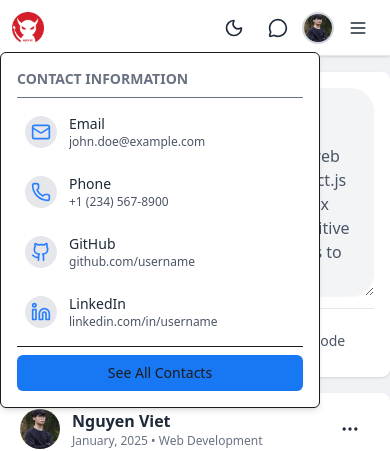
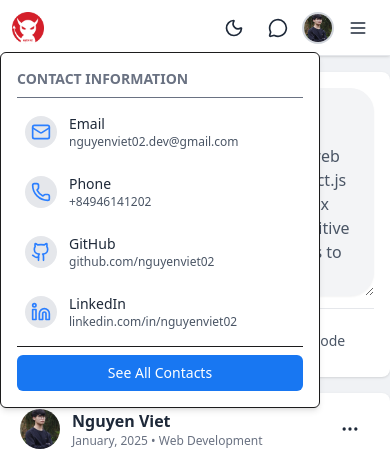
Before and after one commit to nguyenviet02/my-portfolio, a React (Vite) app: page / in a window 390 px wide. Both pictures are taken after a click on the button 278 px from the left and 27 px from the top of the page. Shown: the top 451 px of the page. Built offline with nearby package versions, Linux system fonts and the light colour scheme.

Commit message:
fix: mobile UI

```diff
--- a/src/components/layout/Header.jsx
+++ b/src/components/layout/Header.jsx
@@ -11,24 +11,28 @@ const Header = () => {
 
   const contactInfo = [
     {
-      icon: <Mail className="w-5 h-5 text-blue-500" />,
+      icon: <Mail className="w-5 h-5 text-blue-500 dark:text-white" />,
       title: 'Email',
-      value: 'john.doe@example.com',
+      value: 'nguyenviet02.dev@gmail.com',
+      link: 'mailto:nguyenviet02.dev@gmail.com',
     },
     {
-      icon: <Phone className="w-5 h-5 text-blue-500" />,
+      icon: <Phone className="w-5 h-5 text-blue-500 dark:text-white" />,
       title: 'Phone',
-      value: '+1 (234) 567-8900',
+      value: '+84946141202',
+      link: 'tel:+84946141202',
     },
     {
-      icon: <Github className="w-5 h-5 text-blue-500" />,
+      icon: <Github className="w-5 h-5 text-blue-500 dark:text-white" />,
       title: 'GitHub',
-      value: 'github.com/username',
+      value: 'github.com/nguyenviet02',
+      link: 'https://github.com/nguyenviet02',
     },
     {
-      icon: <Linkedin className="w-5 h-5 text-blue-500" />,
+      icon: <Linkedin className="w-5 h-5 text-blue-500 dark:text-white" />,
       title: 'LinkedIn',
-      value: 'linkedin.com/in/username',
+      value: 'linkedin.com/in/nguyenviet02',
+      link: 'https://www.linkedin.com/in/nguyenviet02/',
     },
   ];
 
@@ -78,9 +82,7 @@ const Header = () => {
             <Link
               to="/"
               className={`px-3 lg:px-6 py-2 mx-1 lg:mx-2 border-b-4 transition-all duration-200 ${
-                isActive('/')
-                  ? 'border-blue-500 text-blue-500'
-                  : 'border-transparent text-gray-600 dark:text-gray-300 hover:bg-gray-100 dark:hover:bg-[#3A3B3C] rounded-lg cursor-target'
+                isActive('/') ? 'border-blue-500 text-blue-500' : 'border-transparent text-gray-600 dark:text-gray-300 hover:bg-gray-100 dark:hover:bg-[#3A3B3C] rounded-lg cursor-target'
               }`}
             >
               <Home className="w-5 h-5 lg:w-6 lg:h-6" />
@@ -88,9 +90,7 @@ const Header = () => {
             <Link
               to="/messages"
               className={`px-3 lg:px-6 py-2 mx-1 lg:mx-2 border-b-4 transition-all duration-200 ${
-                isActive('/messages')
-                  ? 'border-blue-500 text-blue-500'
-                  : 'border-transparent text-gray-600 dark:text-gray-300 hover:bg-gray-100 dark:hover:bg-[#3A3B3C] rounded-lg cursor-target'
+                isActive('/messages') ? 'border-blue-500 text-blue-500' : 'border-transparent text-gray-600 dark:text-gray-300 hover:bg-gray-100 dark:hover:bg-[#3A3B3C] rounded-lg cursor-target'
               }`}
             >
               <MessageCircle className="w-5 h-5 lg:w-6 lg:h-6" />
@@ -98,9 +98,7 @@ const Header = () => {
             <Link
               to="/profile"
               className={`px-3 lg:px-6 py-2 mx-1 lg:mx-2 border-b-4 transition-all duration-200 ${
-                isActive('/profile')
-                  ? 'border-blue-500 text-blue-500'
-                  : 'border-transparent text-gray-600 dark:text-gray-300 hover:bg-gray-100 dark:hover:bg-[#3A3B3C] rounded-lg cursor-target'
+                isActive('/profile') ? 'border-blue-500 text-blue-500' : 'border-transparent text-gray-600 dark:text-gray-300 hover:bg-gray-100 dark:hover:bg-[#3A3B3C] rounded-lg cursor-target'
               }`}
             >
               <User className="w-5 h-5 lg:w-6 lg:h-6" />
@@ -126,23 +124,21 @@ const Header = () => {
             </PopoverTrigger>
             <PopoverContent className="w-80 mr-2" align="end">
               <div className="space-y-2">
-                <h3 className="font-semibold text-sm text-gray-500 dark:text-gray-400 pb-2 border-b dark:border-gray-700">
-                  CONTACT INFORMATION
-                </h3>
+                <h3 className="font-semibold text-sm text-gray-500 dark:text-gray-400 pb-2 border-b dark:border-gray-700">CONTACT INFORMATION</h3>
                 {contactInfo.map((contact, index) => (
-                  <div key={index} className="flex items-center gap-3 p-2 hover:bg-gray-100 dark:hover:bg-[#3A3B3C] rounded-lg transition-colors">
-                    <div className="flex items-center justify-center w-8 h-8 rounded-full bg-gray-200 dark:bg-[#4E4F50]">
-                      {contact.icon}
-                    </div>
+                  <Link key={index} to={contact.link} target="_blank" className="flex items-center gap-3 p-2 hover:bg-gray-100 dark:hover:bg-[#3A3B3C] rounded-lg transition-colors">
+                    <div className="flex items-center justify-center w-8 h-8 rounded-full bg-gray-200 dark:bg-[#4E4F50]">{contact.icon}</div>
                     <div className="flex-1 min-w-0">
                       <p className="text-sm font-medium text-gray-800 dark:text-gray-200">{contact.title}</p>
                       <p className="text-xs text-gray-600 dark:text-gray-400 truncate">{contact.value}</p>
                     </div>
-                  </div>
+                  </Link>
                 ))}
                 <div className="pt-2 border-t dark:border-gray-700">
                   <Button size="sm" className="w-full" asChild>
-                    <Link to="/messages">See All Contacts</Link>
+                    <Link to="/messages" className="text-white">
+                      See All Contacts
+                    </Link>
                   </Button>
                 </div>
               </div>
@@ -180,25 +176,13 @@ const Header = () => {
                     key={index}
                     to={item.path}
                     className={`flex items-center gap-3 p-3 rounded-lg transition-colors ${
-                      isActive(item.path)
-                        ? 'bg-gray-100 dark:bg-[#3A3B3C] text-blue-500'
-                        : 'hover:bg-gray-100 dark:hover:bg-[#3A3B3C]'
+                      isActive(item.path) ? 'bg-gray-100 dark:bg-[#3A3B3C] text-blue-500' : 'hover:bg-gray-100 dark:hover:bg-[#3A3B3C]'
                     }`}
                   >
-                    <div className={`flex items-center justify-center w-8 h-8 rounded-full ${
-                      isActive(item.path)
-                        ? 'bg-blue-100 dark:bg-blue-900/30'
-                        : 'bg-gray-200 dark:bg-[#4E4F50]'
-                    }`}>
+                    <div className={`flex items-center justify-center w-8 h-8 rounded-full ${isActive(item.path) ? 'bg-blue-100 dark:bg-blue-900/30' : 'bg-gray-200 dark:bg-[#4E4F50]'}`}>
                       {item.icon}
                     </div>
-                    <span className={`text-sm font-medium ${
-                      isActive(item.path)
-                        ? 'text-blue-500'
-                        : 'text-gray-800 dark:text-gray-200'
-                    }`}>
-                      {item.title}
-                    </span>
+                    <span className={`text-sm font-medium ${isActive(item.path) ? 'text-blue-500' : 'text-gray-800 dark:text-gray-200'}`}>{item.title}</span>
                   </Link>
                 ))}
               </div>
```
